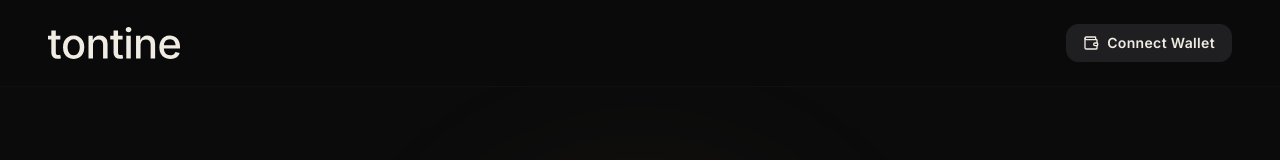
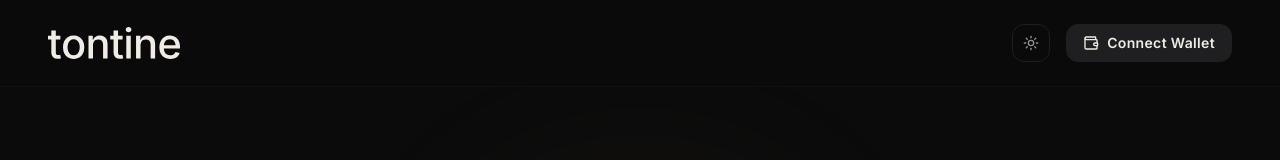
Before and after one commit to eudomar500/tontine, a Next.js app in the folder frontend/: page / in a window 1280 px wide. Shown: the top 160 px of the page. Built offline with nearby package versions, Linux system fonts and the light colour scheme.

Commit message:
add dark and light theme toggle with per-theme logo

```diff
--- a/frontend/src/app/globals.css
+++ b/frontend/src/app/globals.css
@@ -1,14 +1,17 @@
 @import "tailwindcss";
 
+@custom-variant dark (&:where(.dark, .dark *));
+
 @theme {
-  --color-background: #0b0b0c;
-  --color-foreground: #f1ece3;
+  --color-background: var(--background);
+  --color-foreground: var(--foreground);
+  --color-charcoal-dark: var(--charcoal-dark);
+  --color-charcoal-medium: var(--charcoal-medium);
+  --color-charcoal-light: var(--charcoal-light);
+  --color-warm-white: var(--warm-white);
+
   --color-brand-gold: #c9a227;
   --color-brand-magenta: #b23a6e;
-  --color-charcoal-dark: #0b0b0c;
-  --color-charcoal-medium: #141416;
-  --color-charcoal-light: #1f1f22;
-  --color-warm-white: #f1ece3;
 
   --font-sans: var(--font-inter), system-ui, -apple-system, sans-serif;
 
@@ -37,11 +40,25 @@
 }
 
 :root {
+  --background: #f5f1eb;
+  --foreground: #0b0b0c;
+  --charcoal-dark: #f5f1eb;
+  --charcoal-medium: #ece6dd;
+  --charcoal-light: #dfd7ca;
+  --warm-white: #1c1c1e;
+}
+
+.dark {
   --background: #0b0b0c;
   --foreground: #f1ece3;
+  --charcoal-dark: #0b0b0c;
+  --charcoal-medium: #141416;
+  --charcoal-light: #1f1f22;
+  --warm-white: #f1ece3;
 }
 
 body {
   background: var(--background);
   color: var(--foreground);
+  transition: background-color 0.2s ease, color 0.2s ease;
 }
--- a/frontend/src/app/layout.tsx
+++ b/frontend/src/app/layout.tsx
@@ -21,7 +21,7 @@ export default function RootLayout({
   return (
     <html
       lang="en"
-      className={`${inter.variable} font-sans h-full antialiased`}
+      className={`${inter.variable} font-sans h-full antialiased dark`}
     >
       <body className="min-h-full bg-background text-foreground flex flex-col">
         <Providers>
--- a/frontend/src/app/providers.tsx
+++ b/frontend/src/app/providers.tsx
@@ -1,9 +1,16 @@
 'use client';
 
-import React, { useState } from 'react';
+import React, { useState, useEffect } from 'react';
 import { QueryClient, QueryClientProvider } from '@tanstack/react-query';
+import { useThemeStore } from '../store/theme';
 
 export default function Providers({ children }: { children: React.ReactNode }) {
+  const initializeTheme = useThemeStore((state) => state.initializeTheme);
+
+  useEffect(() => {
+    initializeTheme();
+  }, [initializeTheme]);
+
   const [queryClient] = useState(
     () =>
       new QueryClient({
--- a/frontend/src/components/Header.tsx
+++ b/frontend/src/components/Header.tsx
@@ -3,11 +3,13 @@
 import React, { useState, useEffect } from 'react';
 import Image from 'next/image';
 import Avatar from 'boring-avatars';
-import { Copy, Check, ExternalLink, Wallet } from 'lucide-react';
+import { Copy, Check, ExternalLink, Wallet, Sun, Moon } from 'lucide-react';
 import { useWalletStore } from '../store/wallet';
+import { useThemeStore } from '../store/theme';
 
 export default function Header() {
   const { connectedAddress, setModalOpen, disconnectWallet, initializeDiscovery } = useWalletStore();
+  const { theme, toggleTheme } = useThemeStore();
   const [copied, setCopied] = useState(false);
 
   // Initialize EIP-6963 discovery
@@ -36,7 +38,7 @@ export default function Header() {
       <div className="flex items-center gap-2">
         <a href="/" className="flex items-center">
           <Image
-            src="/logo-monochrome.svg"
+            src={theme === 'dark' ? '/logo-monochrome.svg' : '/logo-monochrome-dark.svg'}
             alt="tontine logo"
             width={120}
             height={32}
@@ -47,6 +49,19 @@ export default function Header() {
       </div>
 
       <div className="flex items-center gap-4">
+        {/* Theme toggle control */}
+        <button
+          onClick={toggleTheme}
+          title={theme === 'dark' ? 'Switch to light theme' : 'Switch to dark theme'}
+          className="p-2.5 hover:bg-charcoal-medium border border-charcoal-light rounded-xl text-foreground/60 hover:text-foreground transition-all cursor-pointer"
+        >
+          {theme === 'dark' ? (
+            <Sun className="w-4 h-4" />
+          ) : (
+            <Moon className="w-4 h-4" />
+          )}
+        </button>
+
         {connectedAddress ? (
           <div className="flex items-center gap-3 bg-charcoal-medium border border-charcoal-light rounded-xl p-1.5 pl-3 pr-3">
             {/* boring-avatar identicon */}
--- /dev/null
+++ b/frontend/src/store/theme.ts
@@ -0,0 +1,38 @@
+import { create } from 'zustand';
+
+export type Theme = 'dark' | 'light';
+
+interface ThemeState {
+  theme: Theme;
+  setTheme: (theme: Theme) => void;
+  toggleTheme: () => void;
+  initializeTheme: () => void;
+}
+
+export const useThemeStore = create<ThemeState>((set, get) => ({
+  theme: 'dark',
+  setTheme: (theme) => {
+    set({ theme });
+    if (typeof window !== 'undefined') {
+      if (theme === 'dark') {
+        document.documentElement.classList.add('dark');
+      } else {
+        document.documentElement.classList.remove('dark');
+      }
+    }
+  },
+  toggleTheme: () => {
+    const nextTheme = get().theme === 'dark' ? 'light' : 'dark';
+    get().setTheme(nextTheme);
+  },
+  initializeTheme: () => {
+    if (typeof window !== 'undefined') {
+      const currentTheme = get().theme;
+      if (currentTheme === 'dark') {
+        document.documentElement.classList.add('dark');
+      } else {
+        document.documentElement.classList.remove('dark');
+      }
+    }
+  },
+}));
```
Also changed, not shown: frontend/public/logo-monochrome-dark.svg (added).
